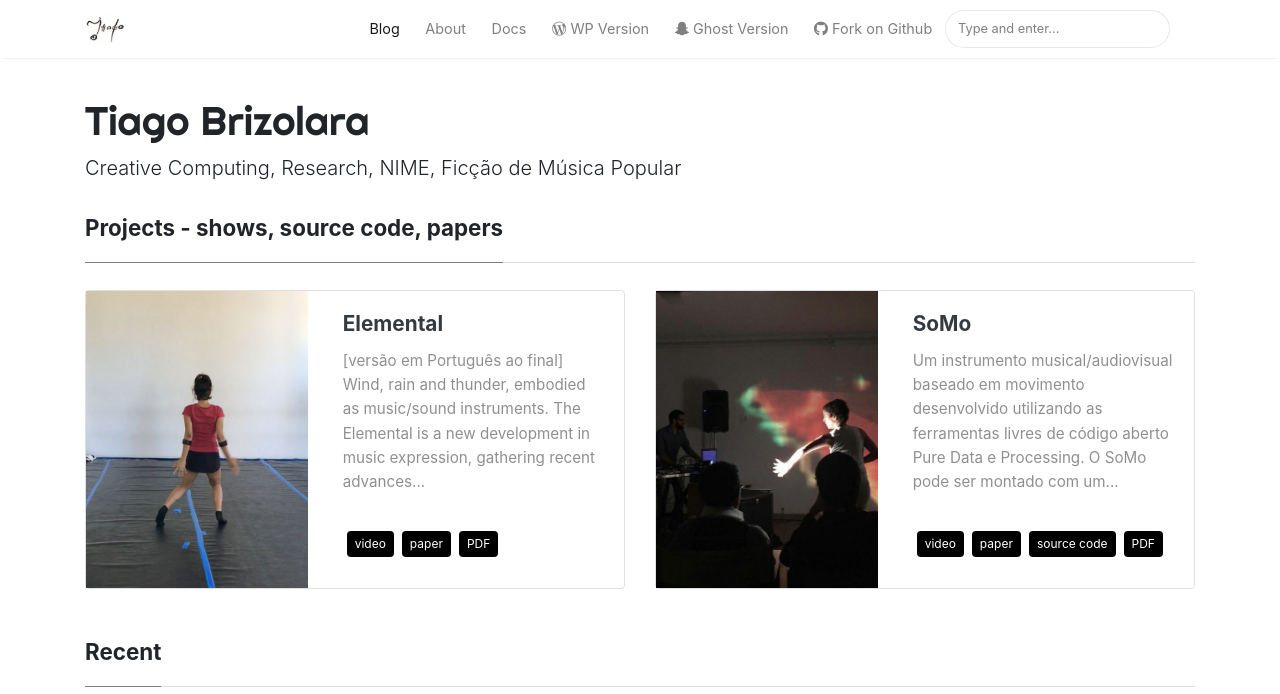
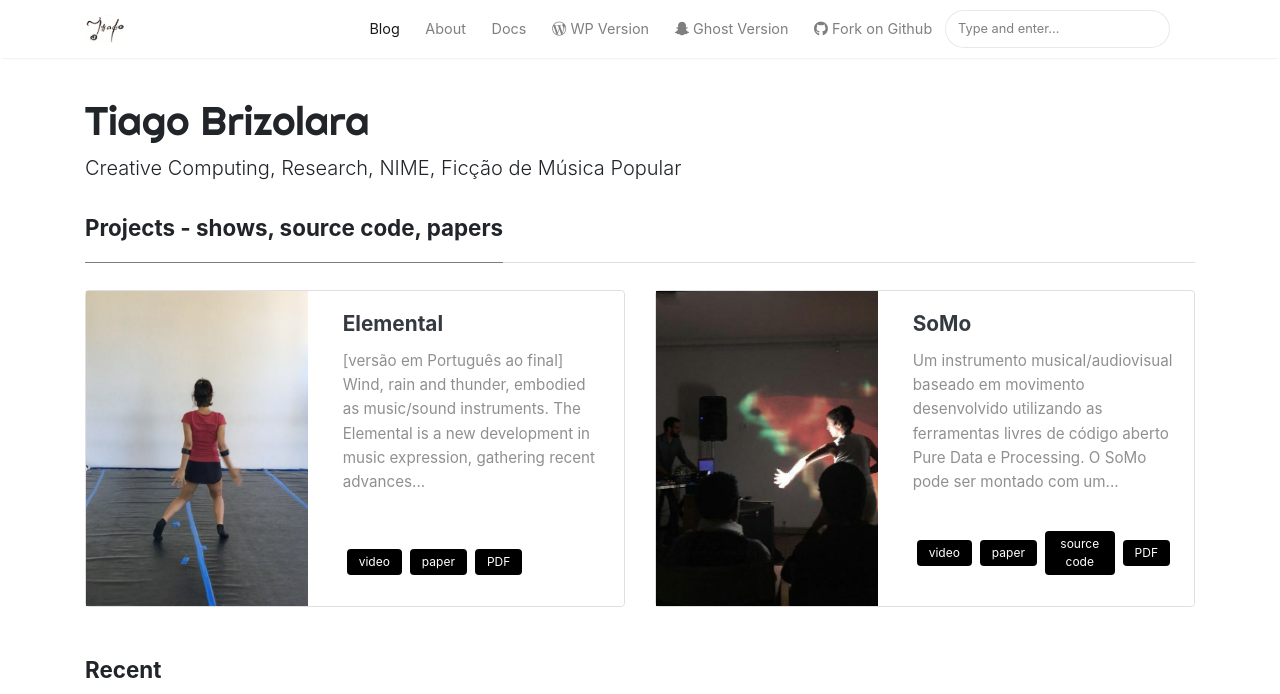
Before and after one commit to mgmoritzdev/brizolara.github.io, a Jekyll site: the page built from index.html, in a window 1280 px wide and 1400 px high. Shown: the top 694 px of the window. Built offline with Jekyll 4.4.1, drawn with Linux system fonts in a browser that asks for light colours; nearby versions of some CDN libraries; the list of posts is cut into pages by our own code; grey boxes are pictures that could not be loaded.

Commit message:
minor changes

```diff
--- a/_includes/small_button_postbox.html
+++ b/_includes/small_button_postbox.html
@@ -2,7 +2,7 @@
     .button {
       border: none;
       color: white;
-      padding: 4px 8px 4px 8px;
+      padding: 4px 12px 4px 12px;
       text-align: center;
       text-decoration: none;
       display: inline-block;
```
